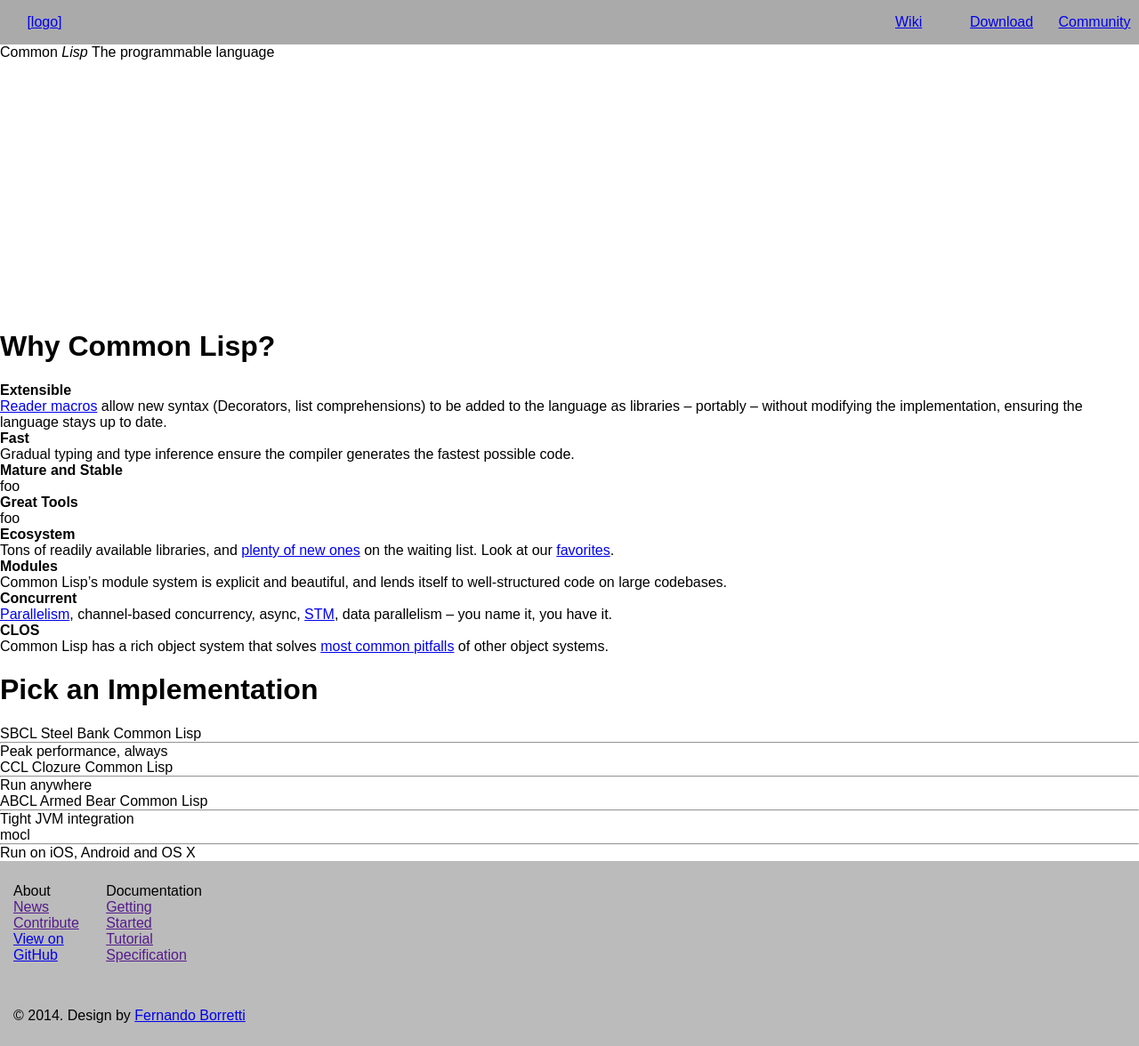
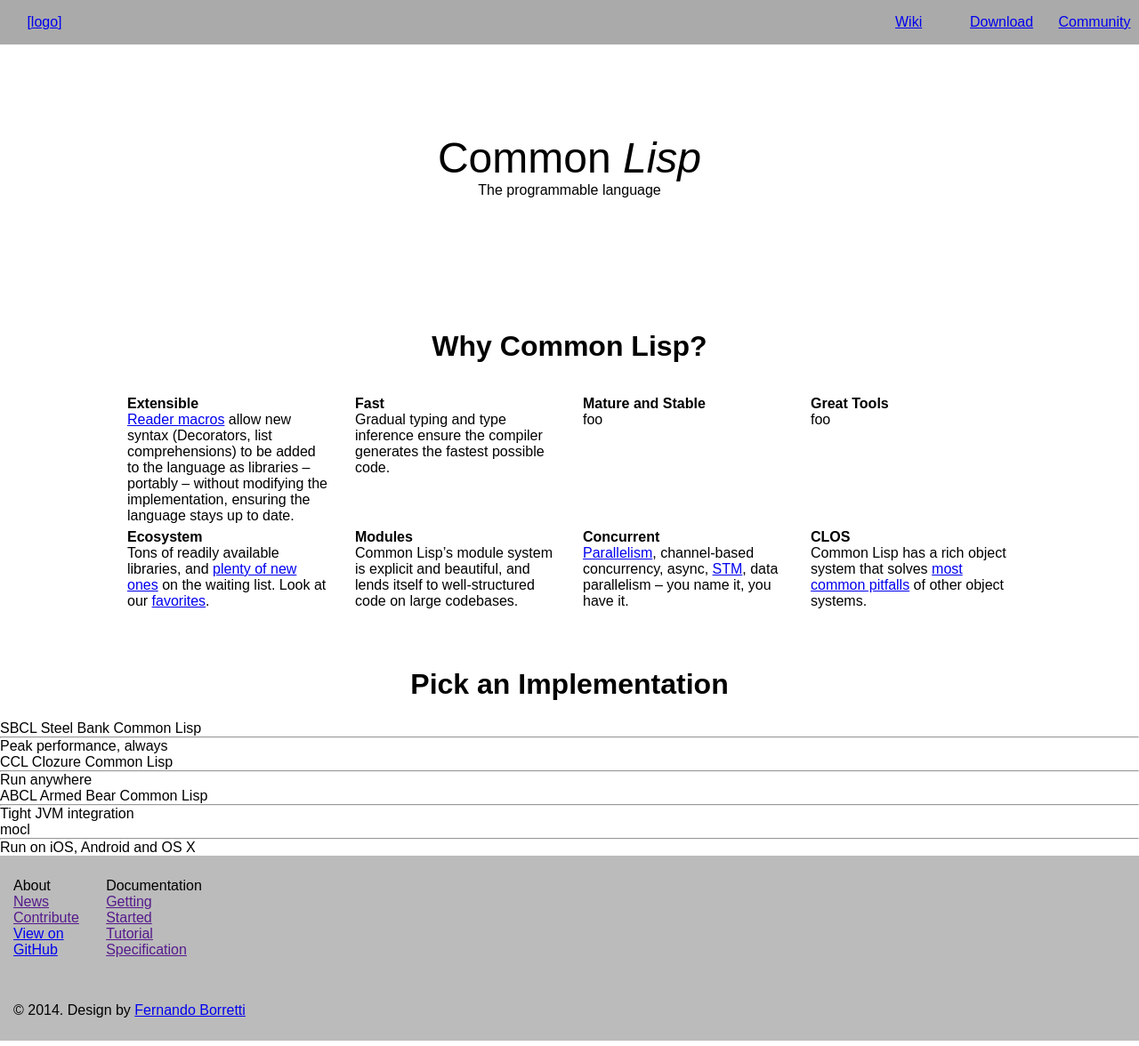
Before and after one commit to LispLang/lisplang.github.io, a Jekyll site: the page built from index.html, in a window 1280 px wide. Shown: the whole page at 89% size. Built offline with Jekyll 4.4.1, drawn with Linux system fonts in a browser that asks for light colours; nearby versions of some CDN libraries.

Commit message:
Add some layout for the front page header, reasons section

```diff
--- a/_sass/layout.scss
+++ b/_sass/layout.scss
@@ -64,6 +64,37 @@
 .home {
   header {
     height: 300px;
+    text-align: center;
+
+    .title {
+      padding-top: 100px;
+      font-size: 3em;
+    }
+
+    .tagline {
+    }
+  }
+
+  section {
+    width: 100%;
+
+    h1 {
+      text-align: center;
+    }
+  }
+
+  .why {
+    .reasons {
+      @include row();
+      width: 80%;
+      margin: 0 auto;
+
+      .reason {
+        @include column(3);
+        height: 150px;
+        padding: 15px;
+      }
+    }
   }
 }
 
--- a/index.html
+++ b/index.html
@@ -4,12 +4,12 @@
 
 <main class="home">
   <header>
-    <span class="title">Common <em>Lisp</em></span>
-    <span class="tagline">The programmable language</span>
+    <div class="title">Common <em>Lisp</em></div>
+    <div class="tagline">The programmable language</div>
   </header>
   <section class="why">
     <h1>Why Common Lisp?</h1>
-    <div id="reasons">
+    <div class="reasons">
       {% for reason in site.reasons %}
         <div class="reason">
           <h4>{{ reason.title }}</h4>
```
